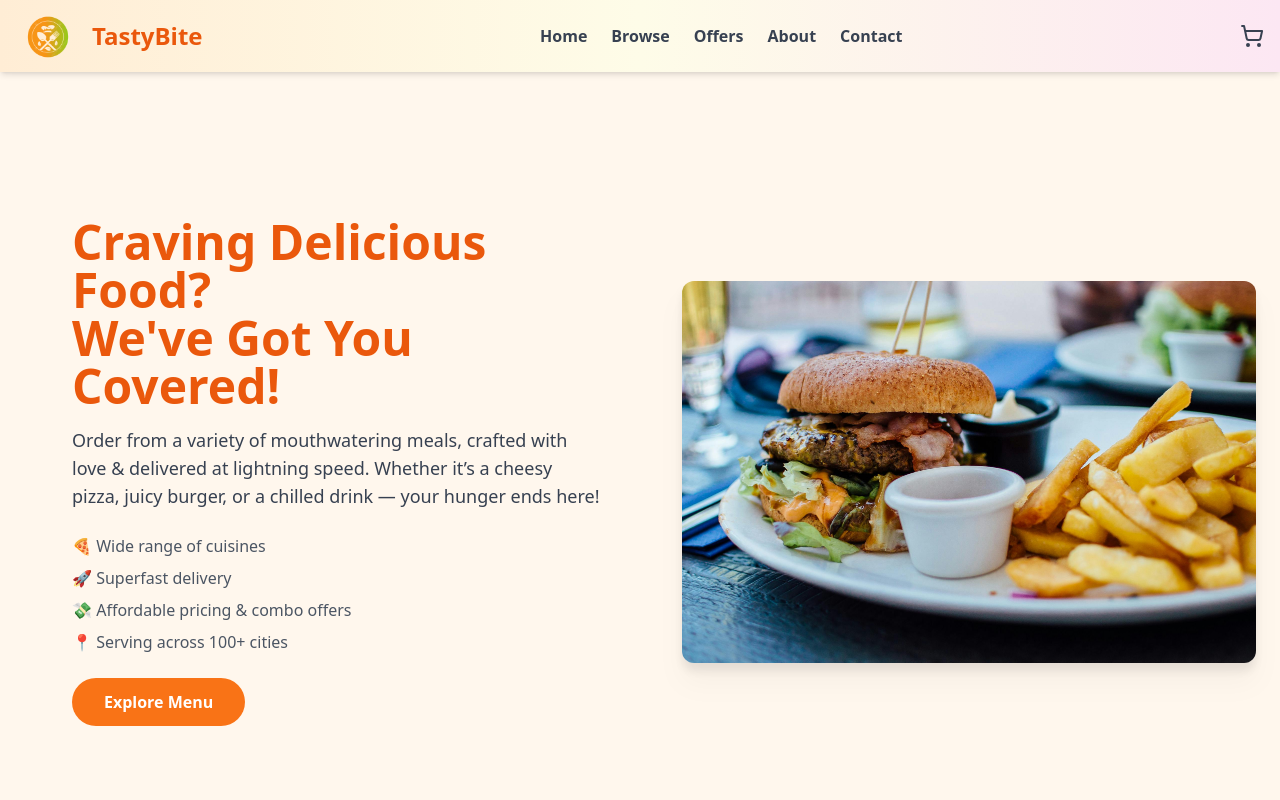
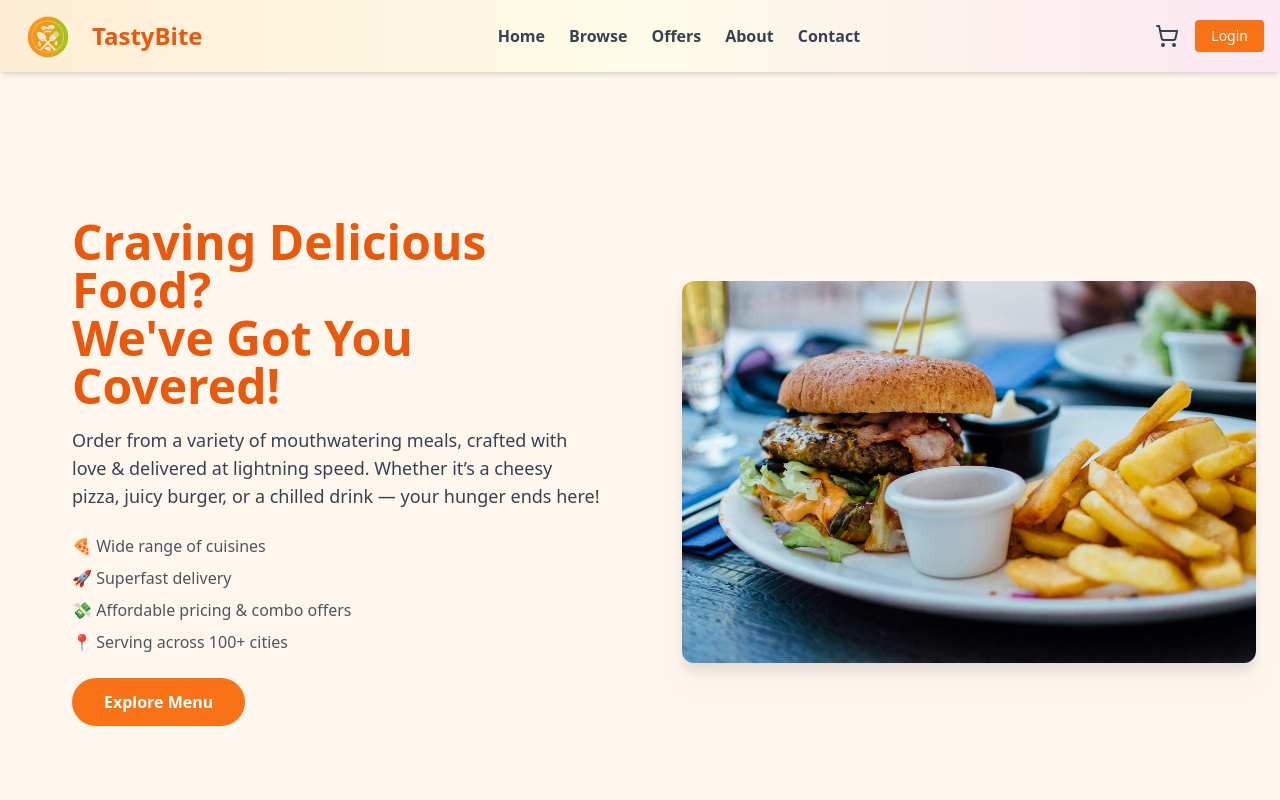
Before and after one commit to nirbhay9105/tastybite-food-app, a React (Vite) app: page / in a window 1280 px wide. Shown: the top 800 px of the page. Built offline with nearby package versions, Linux system fonts and the light colour scheme.

Commit message:
Update Header.jsx

```diff
--- a/src/components/Header.jsx
+++ b/src/components/Header.jsx
@@ -1,23 +1,39 @@
-// src/components/Header.jsx
-
 import { ShoppingCart, Menu } from "lucide-react";
 import { useCart } from "../context/CartContext";
 import { useState } from "react";
 import logo from "../assets/logo.png";
 
+import Login from "./Login";
+import Signup from "./Signup";
+
 const Header = () => {
-  const { cartItems, toggleCart } = useCart(); // ✅ toggleCart used here
+  const { cartItems, toggleCart } = useCart();
   const [mobileMenuOpen, setMobileMenuOpen] = useState(false);
 
+  const [showLogin, setShowLogin] = useState(false);
+  const [showSignup, setShowSignup] = useState(false);
+
+  const handleOpenLogin = () => {
+    setShowLogin(true);
+    setShowSignup(false);
+  };
+
+  const handleOpenSignup = () => {
+    setShowSignup(true);
+    setShowLogin(false);
+  };
+
+  const handleClose = () => {
+    setShowLogin(false);
+    setShowSignup(false);
+  };
+
   const navLinks = ["Home", "Browse", "Offers", "About", "Contact"];
-
-  // ✅ New logic to show total quantity count (instead of just cartItems.length)
   const totalItems = cartItems.reduce((sum, item) => sum + item.qty, 0);
 
   return (
     <header className="bg-gradient-to-r from-orange-100 via-yellow-50 to-pink-100 shadow-md sticky top-0 z-20">
       <div className="max-w-7xl mx-auto px-4 py-3 flex justify-between items-center">
-
         {/* Logo Section */}
         <div className="flex items-center space-x-3 text-orange-600 font-extrabold text-2xl">
           <img
@@ -42,14 +58,23 @@ const Header = () => {
           ))}
         </nav>
 
-        {/* ✅ Cart icon with working count and toggle on click */}
-        <div className="relative cursor-pointer" onClick={toggleCart}>
-          <ShoppingCart className="w-6 h-6 text-gray-700" />
-          {totalItems > 0 && ( // ✅ Changed from cartItems.length to totalItems
-            <span className="absolute -top-2 -right-2 bg-red-500 text-white text-xs rounded-full h-5 w-5 flex items-center justify-center">
-              {totalItems} {/* ✅ shows total quantity now */}
-            </span>
-          )}
+        {/* Cart + Login */}
+        <div className="flex items-center space-x-4">
+          <div className="relative cursor-pointer" onClick={toggleCart}>
+            <ShoppingCart className="w-6 h-6 text-gray-700" />
+            {totalItems > 0 && (
+              <span className="absolute -top-2 -right-2 bg-red-500 text-white text-xs rounded-full h-5 w-5 flex items-center justify-center">
+                {totalItems}
+              </span>
+            )}
+          </div>
+
+          <button
+            onClick={handleOpenLogin}
+            className="px-4 py-1.5 bg-orange-500 text-white rounded hover:bg-orange-600 text-sm"
+          >
+            Login
+          </button>
         </div>
 
         {/* Mobile Hamburger */}
@@ -77,6 +102,14 @@ const Header = () => {
           </nav>
         </div>
       )}
+
+      {/* Auth Modals */}
+      {showLogin && (
+        <Login onClose={handleClose} switchToSignup={handleOpenSignup} />
+      )}
+      {showSignup && (
+        <Signup onClose={handleClose} switchToLogin={handleOpenLogin} />
+      )}
     </header>
   );
 };
```
